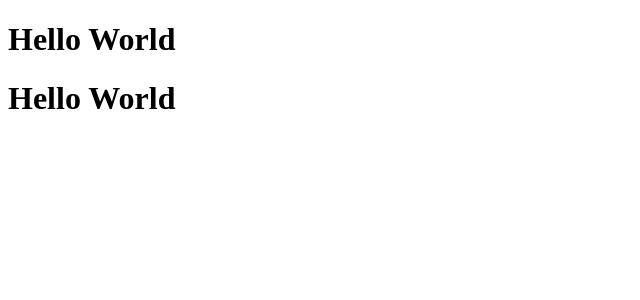
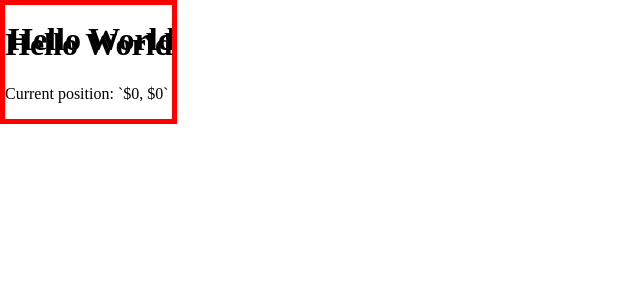
Before and after one commit to biglam/rrpg, a React app: page / in a window 1280 px wide. Shown: the top 300 px of the page, without its empty margins (0-640 px from the left). Built offline with nearby package versions, Linux system fonts and the light colour scheme.

Commit message:
adding movement to styling

```diff
--- a/src/experiments/MovingDiv.jsx
+++ b/src/experiments/MovingDiv.jsx
@@ -12,6 +12,8 @@ export default class MovingDiv extends React.Component {
         left: 0
       }
     };
+
+    this.getMovementFromKey = this.getMovementFromKey.bind(this);
   }
   componentDidMount() {
     window.addEventListener('keydown', this.getMovementFromKey);
@@ -20,10 +22,10 @@ export default class MovingDiv extends React.Component {
   getMovementFromKey(e) {
     const { key } = e;
 
-    key === KEYS.UP &&  this.handleMovement(DIRECTIONS.UP, KEYBOARD_SPEED);
-    key === KEYS.DOWN &&  this.handleMovement(DIRECTIONS.DOWN, KEYBOARD_SPEED);
-    key === KEYS.LEFT &&  this.handleMovement(DIRECTIONS.LEFT, KEYBOARD_SPEED);
-    key === KEYS.RIGHT &&  this.handleMovement(DIRECTIONS.RIGHT, KEYBOARD_SPEED);
+    key === KEYS.UP && this.handleMovement(DIRECTIONS.UP, KEYBOARD_SPEED);
+    key === KEYS.DOWN && this.handleMovement(DIRECTIONS.DOWN, KEYBOARD_SPEED);
+    key === KEYS.LEFT && this.handleMovement(DIRECTIONS.LEFT, KEYBOARD_SPEED);
+    key === KEYS.RIGHT && this.handleMovement(DIRECTIONS.RIGHT, KEYBOARD_SPEED);
   }
 
   handleMovement(direction, amount) {
@@ -51,9 +53,19 @@ export default class MovingDiv extends React.Component {
   }
 
   render() {
+    const { left, top } = this.state.position;
+
+    let divStyle = {
+      position: 'absolute',
+      top: top,
+      left: left,
+      border: '5px solid red'
+    };
+
     return (
-      <div className="moving-div">
+      <div className="moving-div" style={divStyle}>
         <h1>Hello World</h1>
+        <p>Current position: `${left}, ${top}` </p>
       </div>);
   }
 }
```
